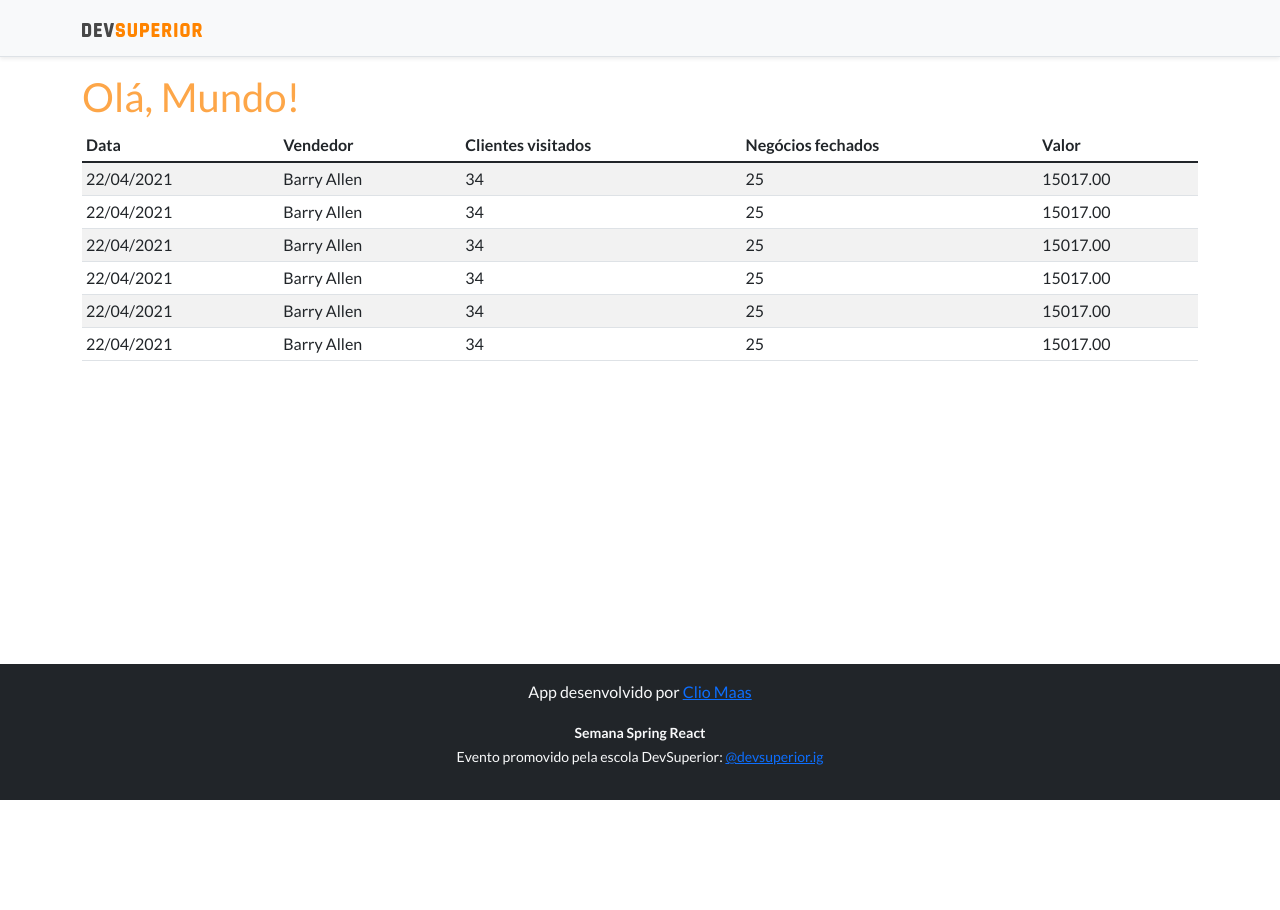
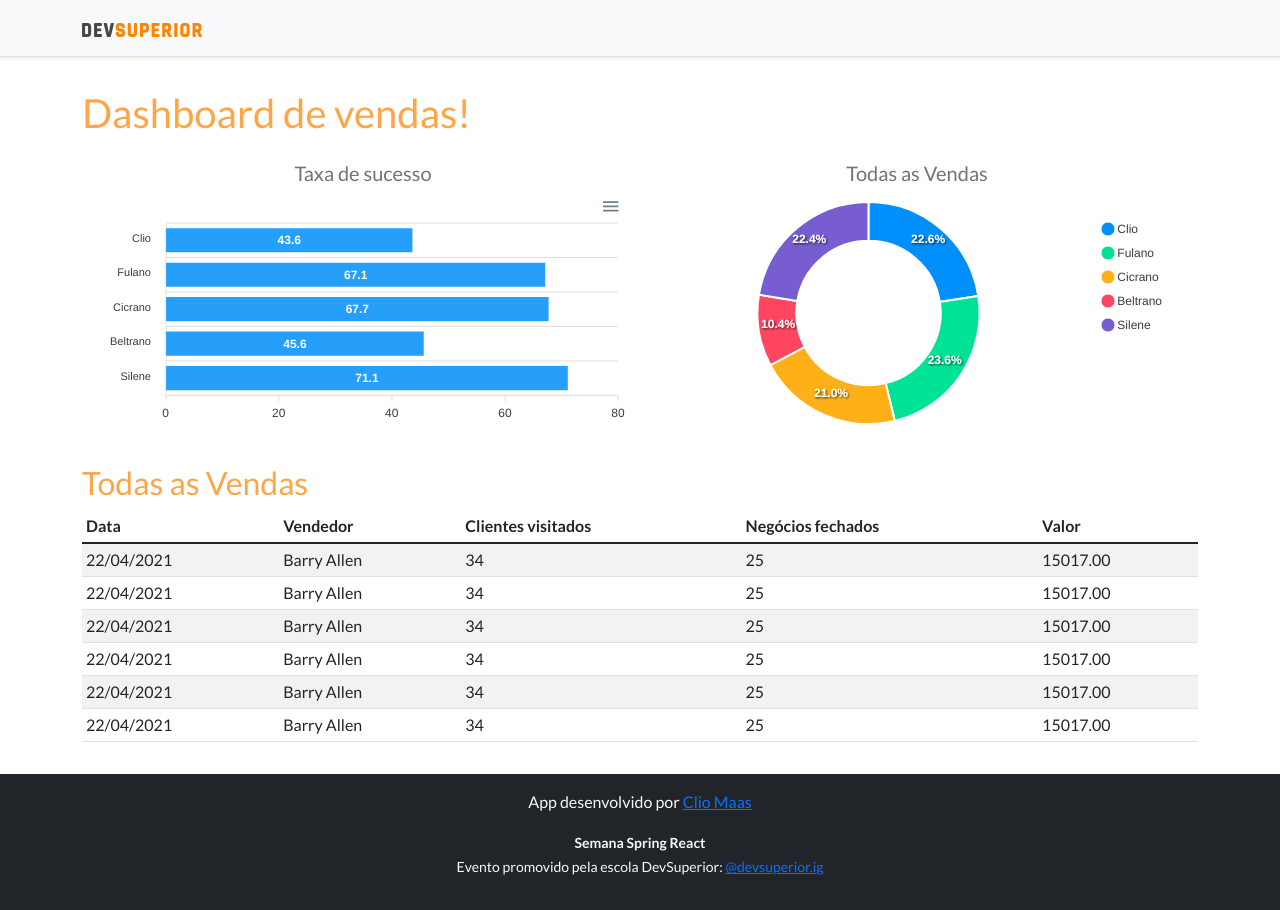
Before and after one commit to cliomaas/projeto-sds-5, a React (Create React App) app in the folder frontend/: page / in a window 1280 px wide. Before the commit the page ends 800 px from the top, so only its background shows below. Built offline with nearby package versions, Linux system fonts and the light colour scheme.

Commit message:
Static charts

```diff
--- a/frontend/package.json
+++ b/frontend/package.json
@@ -12,8 +12,10 @@
     "@types/node": "^12.0.0",
     "@types/react": "^17.0.0",
     "@types/react-dom": "^17.0.0",
+    "apexcharts": "^3.29.0",
     "bootstrap": "^5.1.3",
     "react": "^17.0.2",
+    "react-apexcharts": "^1.3.9",
     "react-dom": "^17.0.2",
     "react-scripts": "4.0.3",
     "tspath": "^1.3.7",
--- a/frontend/src/App.tsx
+++ b/frontend/src/App.tsx
@@ -1,14 +1,30 @@
 import NavBar from "components/NavBar";
 import Footer from "components/Footer";
 import DataTable from "components/DataTable";
+import BarChart from "components/BarChart";
+import DonutChart from "components/DonutChart";
 
 function App() {
   return (
     <>
       <NavBar></NavBar>
       <div className="container">
-        <h1 className="text-primary">Olá, Mundo!</h1>
-        <DataTable></DataTable>
+        <h1 className="text-primary py-3">Dashboard de vendas!</h1>
+
+        <div className="row px-3">
+          <div className="col-sm-6">
+            <h5 className="text-center text-secondary">Taxa de sucesso</h5>
+            <BarChart></BarChart>
+          </div>
+          <div className="col-sm-6">
+            <h5 className="text-center text-secondary">Todas as Vendas</h5>
+            <DonutChart></DonutChart>
+          </div>
+        </div>
+        <div className="py-3">
+          <h2 className="text-primary">Todas as Vendas</h2>
+          <DataTable></DataTable>
+        </div>
       </div>
       <Footer></Footer>
     </>
--- /dev/null
+++ b/frontend/src/components/BarChart/index.tsx
@@ -0,0 +1,34 @@
+import Chart from "react-apexcharts";
+
+function BarChart() {
+  const options = {
+    plotOptions: {
+      bar: {
+        horizontal: true,
+      },
+    },
+  };
+
+  const mockData = {
+    labels: {
+      categories: ["Clio", "Fulano", "Cicrano", "Beltrano", "Silene"],
+    },
+    series: [
+      {
+        name: "% Sucesso",
+        data: [43.6, 67.1, 67.7, 45.6, 71.1],
+      },
+    ],
+  };
+
+  return (
+    <Chart
+      options={{ ...options, xaxis: mockData.labels }}
+      series={mockData.series}
+      type="bar"
+      height="240"
+    />
+  );
+}
+
+export default BarChart;
--- /dev/null
+++ b/frontend/src/components/DonutChart/index.tsx
@@ -0,0 +1,25 @@
+import Chart from "react-apexcharts";
+
+function DonutChart() {
+  const mockData = {
+    series: [477138, 499928, 444867, 220426, 473088],
+    labels: ["Clio", "Fulano", "Cicrano", "Beltrano", "Silene"],
+  };
+
+  const options = {
+    legend: {
+      show: true,
+    },
+  };
+
+  return (
+    <Chart
+      options={{ ...options, labels: mockData.labels }}
+      series={mockData.series}
+      type="donut"
+      height="240"
+    />
+  );
+}
+
+export default DonutChart;
```
Also changed, not shown: 1 other file (tests, documents, lock files or other folders).
